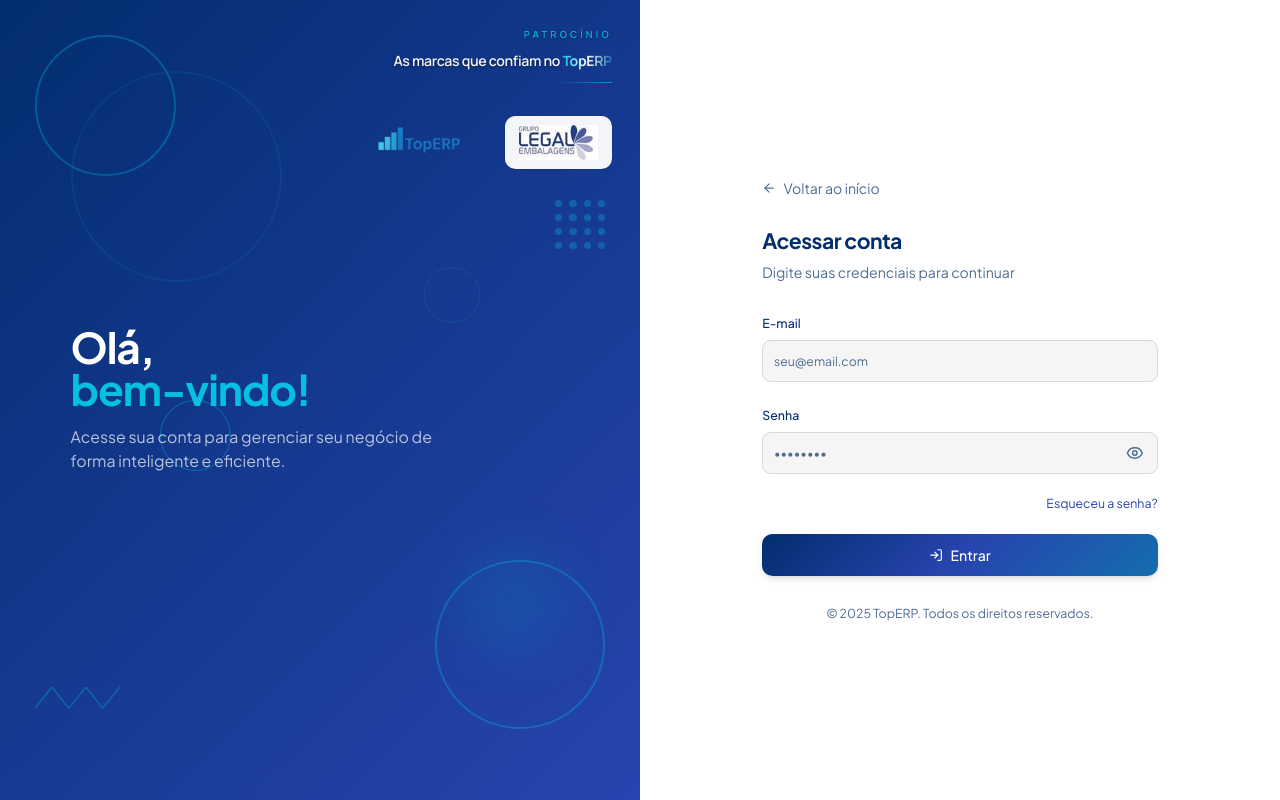
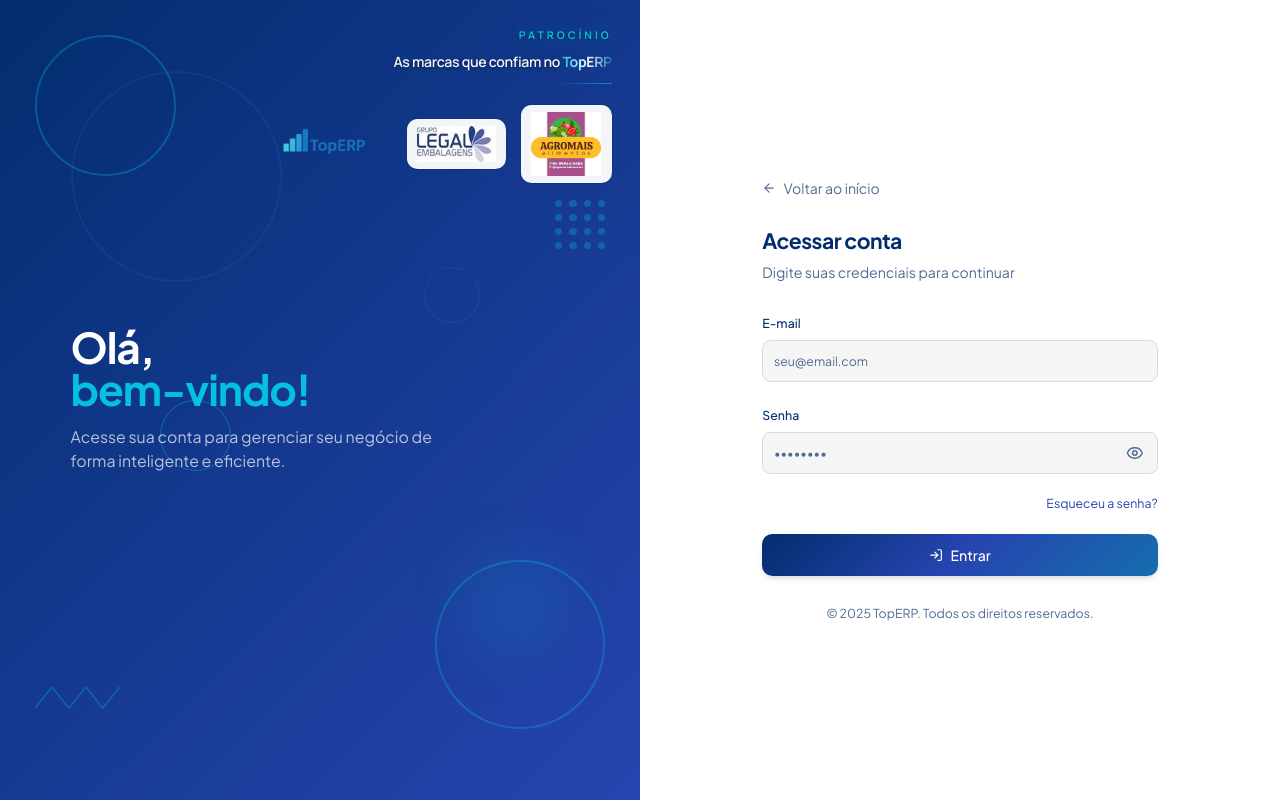
Before and after one commit to Sistem-ERP-freelancer/SistemaERP---Frontend, a React (Vite) app: page /login in a window 1280 px wide. Built offline with nearby package versions, Linux system fonts and the light colour scheme.

Commit message:
logo e texto

```diff
--- a/src/pages/Login.tsx
+++ b/src/pages/Login.tsx
@@ -19,24 +19,32 @@ function LoginBrandLogos({
   variant: "onDark" | "onLight";
   className?: string;
 }) {
-  const sponsor = (
-    <img
-      src="/logo-patrocinador.png"
-      alt="Grupo Legal Embalagens"
-      className="h-9 md:h-10 w-auto max-w-[min(240px,55vw)] object-contain object-left"
-    />
-  );
+  const sponsorCardClass =
+    variant === "onDark"
+      ? "rounded-lg bg-white/95 px-3 py-2 shadow-sm ring-1 ring-black/5"
+      : "rounded-lg bg-muted/40 px-3 py-2 ring-1 ring-border/60";
+
+  const sponsors = [
+    {
+      src: "/logo-patrocinador.png",
+      alt: "Grupo Legal Embalagens",
+      className: "h-9 md:h-10 w-auto max-w-[min(240px,55vw)] object-contain object-left",
+    },
+    {
+      src: "/agromais_logo.jpg.jpeg",
+      alt: "Agromais Alimentos",
+      className: "h-14 sm:h-16 md:h-[4.5rem] w-auto max-w-[min(5.5rem,22vw)] object-contain object-center",
+    },
+  ];
 
   return (
-    <div className={cn("flex flex-wrap items-center justify-end gap-4 md:gap-5", className)}>
+    <div className={cn("flex flex-wrap items-center justify-end gap-3 md:gap-4", className)}>
       <TopERPLogo variant="landing" showText={false} />
-      {variant === "onDark" ? (
-        <div className="rounded-lg bg-white/95 px-4 py-2.5 shadow-sm ring-1 ring-black/5">
-          {sponsor}
+      {sponsors.map((sponsor) => (
+        <div key={sponsor.src} className={sponsorCardClass}>
+          <img src={sponsor.src} alt={sponsor.alt} className={sponsor.className} />
         </div>
-      ) : (
-        sponsor
-      )}
+      ))}
     </div>
   );
 }
@@ -46,13 +54,14 @@ function LoginPatrocinadoresBlock({ variant }: { variant: "onDark" | "onLight" }
     variant === "onDark"
       ? cn(
           "text-right font-[Manrope,system-ui,sans-serif]",
-          "text-[0.625rem] sm:text-[0.6875rem] font-semibold uppercase tracking-[0.32em]",
-          "text-cyan/90 mb-2 [text-shadow:0_1px_2px_rgba(0,0,0,0.35)]",
+          "text-[0.6875rem] sm:text-xs font-bold uppercase tracking-[0.28em]",
+          "text-cyan mb-2.5",
+          "[text-shadow:0_0_20px_hsl(var(--cyan)/0.55),0_1px_3px_rgba(0,0,0,0.5)]",
         )
       : cn(
           "text-right font-[Manrope,system-ui,sans-serif]",
-          "text-[0.625rem] sm:text-[0.6875rem] font-semibold uppercase tracking-[0.32em]",
-          "text-primary/75 mb-2",
+          "text-[0.6875rem] sm:text-xs font-bold uppercase tracking-[0.28em]",
+          "text-primary mb-2.5",
         );
 
   const mainWrapperClass =
```
Also changed, not shown: public/agromais_logo.jpg.jpeg (added).
